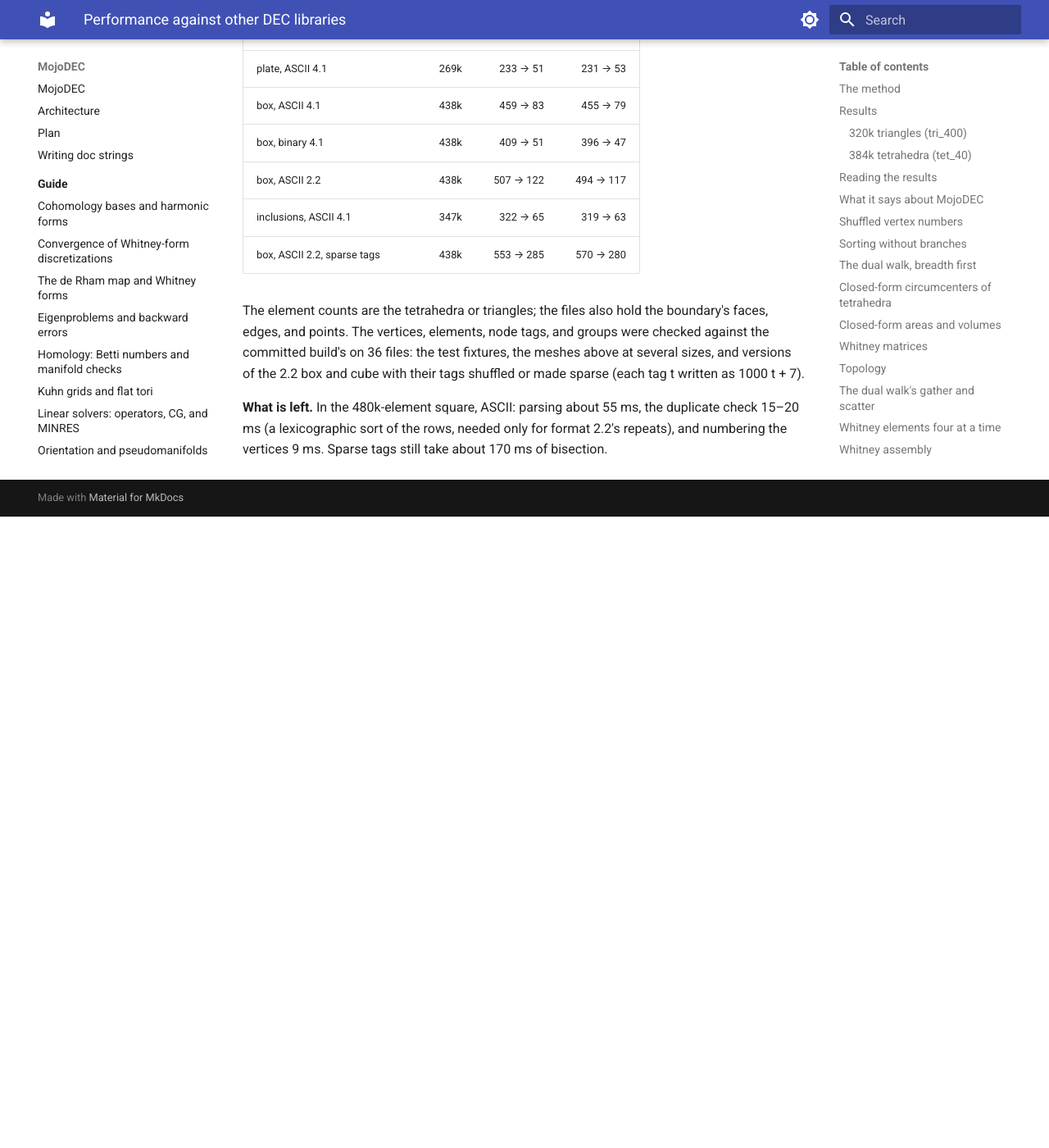
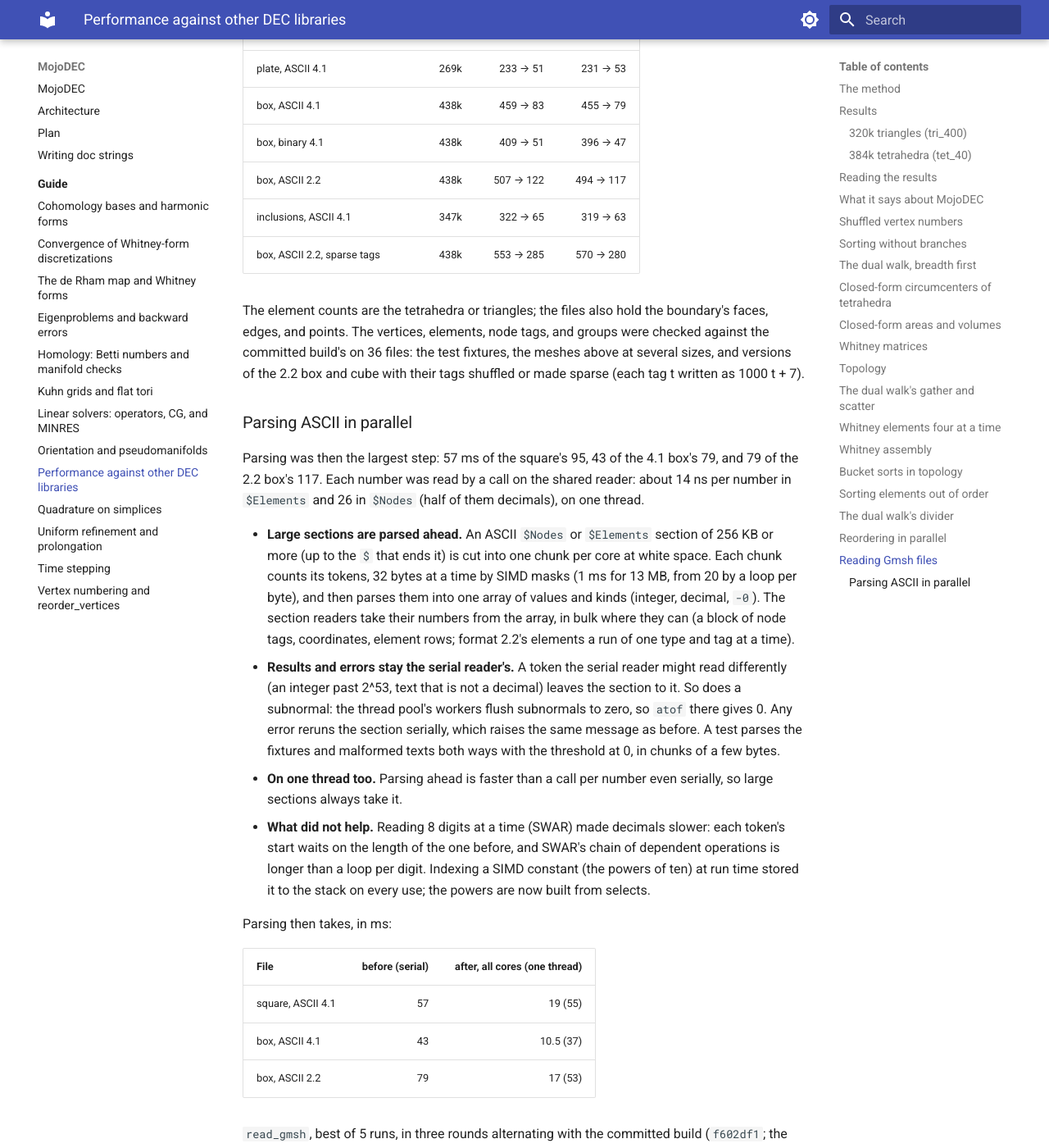
Before and after one commit to bpr/MojoDEC, an MkDocs documentation site: the page built from docs/guide/performance.md, in a window 1280 px wide and 1400 px high, scrolled down 25106 px. Shown: the whole window at 82% size. Built offline with MkDocs 1.6.1 and Material for MkDocs 9.7.7, drawn with Linux system fonts in a browser that asks for light colours; before the commit the page ends 25736 px from its top, so only the background shows below that; some of the changed text lies outside the part shown.

Commit message:
Parse large ASCII Gmsh sections in parallel: read_gmsh 1.6-2.2x faster on all cores; same results and errors

```diff
--- a/docs/guide/performance.md
+++ b/docs/guide/performance.md
@@ -1072,7 +1072,65 @@ files: the test fixtures, the meshes above at several sizes, and
 versions of the 2.2 box and cube with their tags shuffled or made
 sparse (each tag t written as 1000 t + 7).
 
-**What is left.** In the 480k-element square, ASCII: parsing about 55
-ms, the duplicate check 15–20 ms (a lexicographic sort of the rows,
-needed only for format 2.2's repeats), and numbering the vertices 9 ms.
-Sparse tags still take about 170 ms of bisection.
+### Parsing ASCII in parallel
+
+Parsing was then the largest step: 57 ms of the square's 95, 43 of the
+4.1 box's 79, and 79 of the 2.2 box's 117. Each number was read by a
+call on the shared reader: about 14 ns per number in `$Elements` and 26
+in `$Nodes` (half of them decimals), on one thread.
+
+- **Large sections are parsed ahead.** An ASCII `$Nodes` or `$Elements`
+  section of 256 KB or more (up to the `$` that ends it) is cut into one
+  chunk per core at white space. Each chunk counts its tokens, 32 bytes
+  at a time by SIMD masks (1 ms for 13 MB, from 20 by a loop per byte),
+  and then parses them into one array of values and kinds (integer,
+  decimal, `-0`). The section readers take their numbers from the array,
+  in bulk where they can (a block of node tags, coordinates, element
+  rows; format 2.2's elements a run of one type and tag at a time).
+- **Results and errors stay the serial reader's.** A token the serial
+  reader might read differently (an integer past 2^53, text that is not
+  a decimal) leaves the section to it. So does a subnormal: the thread
+  pool's workers flush subnormals to zero, so `atof` there gives 0. Any
+  error reruns the section serially, which raises the same message as
+  before. A test parses the fixtures and malformed texts both ways with
+  the threshold at 0, in chunks of a few bytes.
+- **On one thread too.** Parsing ahead is faster than a call per number
+  even serially, so large sections always take it.
+- **What did not help.** Reading 8 digits at a time (SWAR) made decimals
+  slower: each token's start waits on the length of the one before, and
+  SWAR's chain of dependent operations is longer than a loop per digit.
+  Indexing a SIMD constant (the powers of ten) at run time stored it to
+  the stack on every use; the powers are now built from selects.
+
+Parsing then takes, in ms:
+
+| File | before (serial) | after, all cores (one thread) |
+|---|---:|---:|
+| square, ASCII 4.1 | 57 | 19 (55) |
+| box, ASCII 4.1 | 43 | 10.5 (37) |
+| box, ASCII 2.2 | 79 | 17 (53) |
+
+`read_gmsh`, best of 5 runs, in three rounds alternating with the
+committed build (`f602df1`; the last round shown), in ms:
+
+| File | 1 thread | all cores |
+|---|---:|---:|
+| square, ASCII 4.1 | 101 → 98 | 95 → 53 |
+| square, binary 4.1 | 54 → 53 | 44 → 43 |
+| plate, ASCII 4.1 | 51 → 48 | 49 → 28.5 |
+| box, ASCII 4.1 | 83 → 80 | 79 → 49 |
+| box, binary 4.1 | 51.5 → 51 | 42 → 44 |
+| box, ASCII 2.2 | 121 → 98 | 117 → 55 |
+| inclusions, ASCII 4.1 | 64 → 62 | 61 → 38 |
+| box, ASCII 2.2, sparse tags | 283 → 263 | 283 → 220 |
+
+The same 36 files read the same, on all cores and on one thread, and so
+do 42 versions of the square and both boxes rewritten with CRLF, tabs,
+`-0`, exponents, 17 significant digits, and malformed numbers (giving
+the committed build's error messages).
+
+**What is left.** In the 480k-element square, ASCII, on all cores: the
+duplicate check 15–20 ms (a lexicographic sort of the rows, needed only
+for format 2.2's repeats), parsing 19, the numbering warning's measure
+about 9, and numbering the vertices 9. Sparse tags still take about 170
+ms of bisection.
```
Also changed, not shown: AGENTS.md (+17 -2 lines), docs/plan.md (+6 -6 lines), 4 other files.
